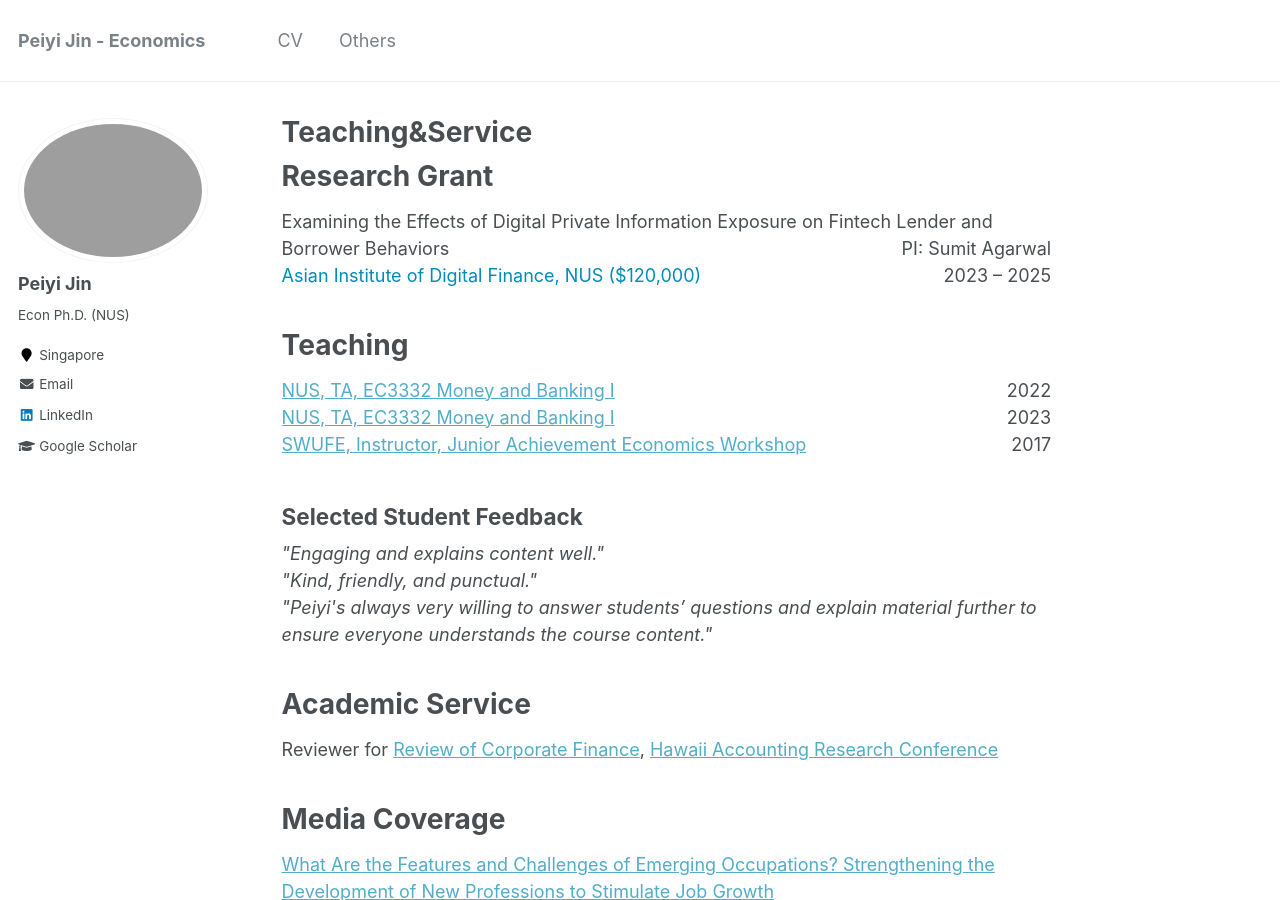
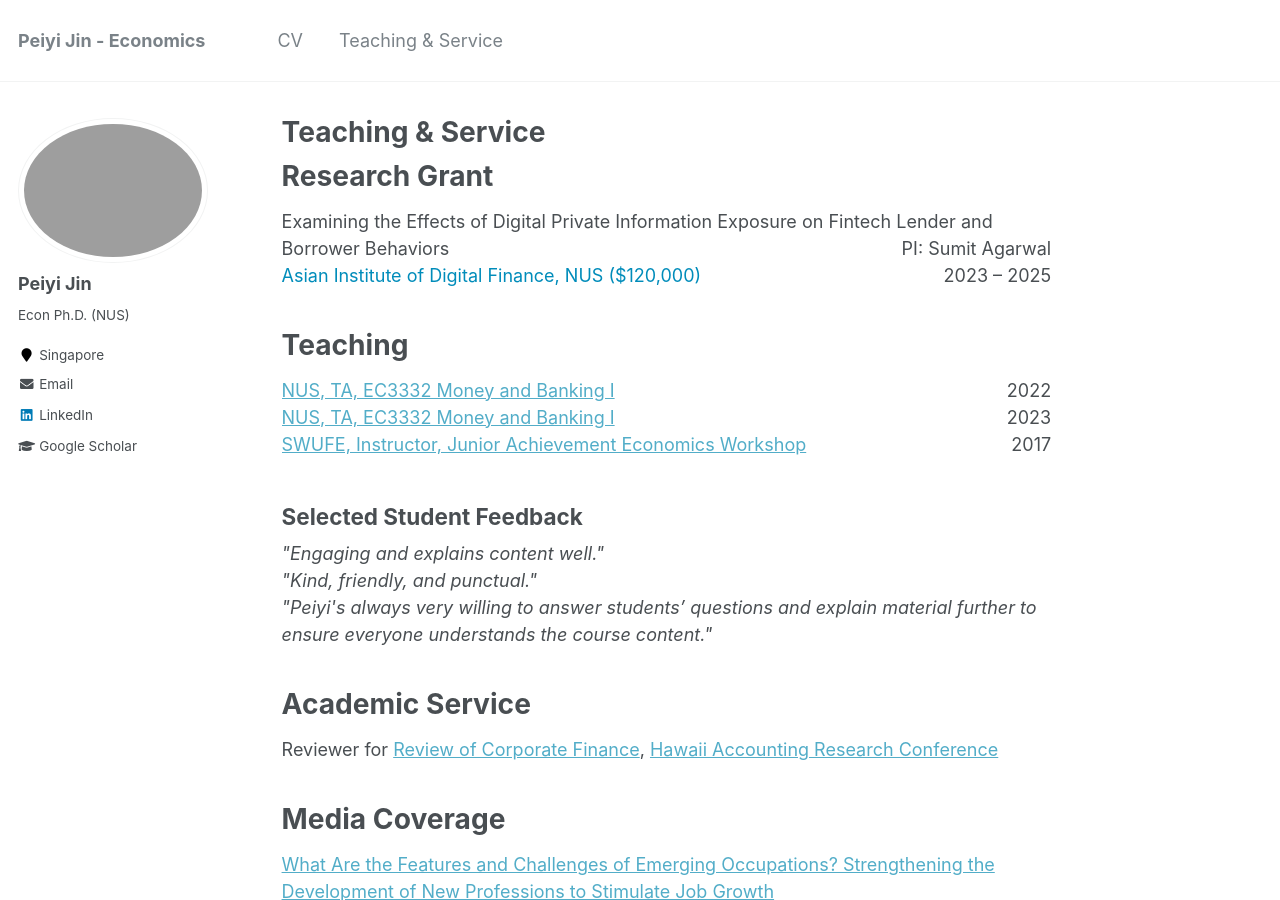
Before and after one commit to peiyi-jin/peiyi-jin.github.io, a Jekyll site: the page built from _pages/others.md, in a window 1280 px wide and 900 px high. Built offline with Jekyll 4.4.1, drawn with Linux system fonts in a browser that asks for light colours.

Commit message:
统一 Teaching & Service 页面与导航标题
将 teaching-service 页面标题与导航菜单统一为 Teaching & Service，替换原 Others 文案。

Co-authored-by: Cursor <cursoragent@cursor.com>

```diff
--- a/_data/navigation.yml
+++ b/_data/navigation.yml
@@ -21,5 +21,5 @@ main:
 #   - title: "Guide"
 #     url: /markdown/
 
-  - title: "Others"
+  - title: "Teaching & Service"
     url: "/teaching-service/"
--- a/_pages/others.md
+++ b/_pages/others.md
@@ -1,5 +1,5 @@
 ---
-title: "Teaching&Service"
+title: "Teaching & Service"
 permalink: /teaching-service/
 layout: single
 author_profile: true
```
